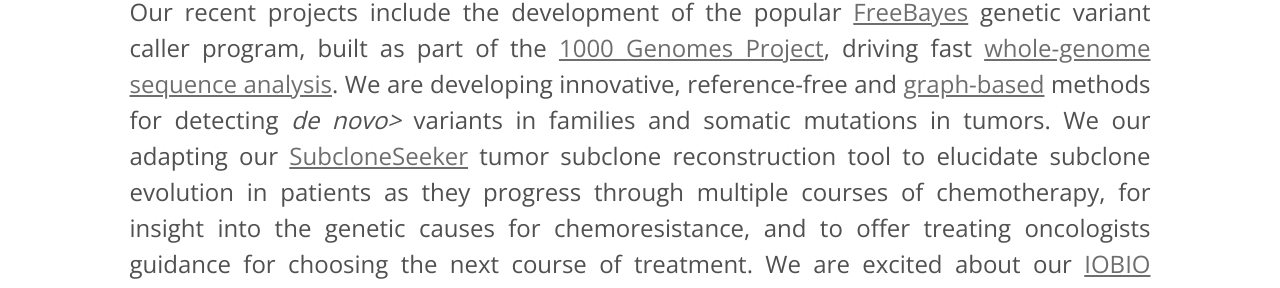
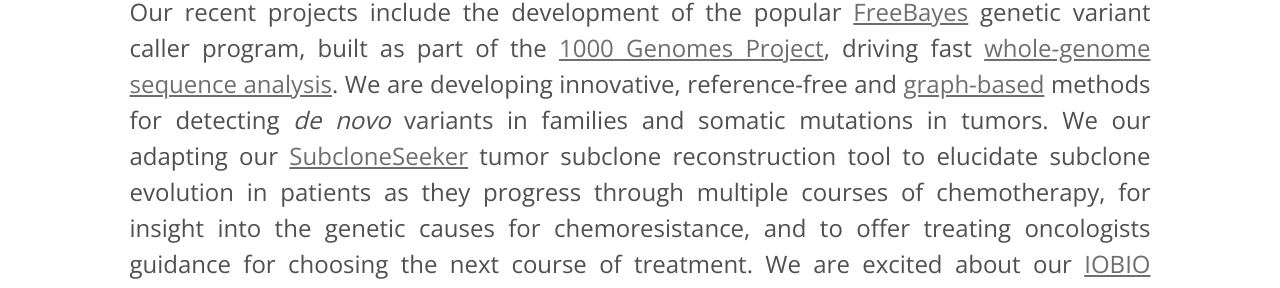
Before and after one commit to marthlab/LabWebsite, a Jekyll site: the page built from index.html, in a window 1280 px wide and 900 px high, scrolled down 694 px. Shown: the part 260-548 px from the top of the window. Built offline with Jekyll 4.4.1, drawn with Linux system fonts in a browser that asks for light colours; Markdown is read by kramdown in place of the engine named in the settings.

```diff
--- a/index.html
+++ b/index.html
@@ -52,7 +52,7 @@ order: 1
 		genetic variant caller program, built as part of the <a href="http://www.1000genomes.org">1000 Genomes
 		Project</a>, driving fast <a href="http://www.nature.com/nmeth/journal/v12/n10/full/nmeth.3505.html">whole-genome sequence analysis</a>.
 		We are developing innovative, reference-free and <a href="https://github.com/dillonl/graphite">graph-based</a>
-		methods for detecting <i>de novo></i> variants in families
+		methods for detecting <i>de novo</i> variants in families
 		and somatic mutations in tumors.
 		We our adapting our <a href="http://www.genomebiology.com/content/15/8/443">SubcloneSeeker</a> tumor
 		subclone reconstruction tool to elucidate subclone evolution in patients as they progress through
```
